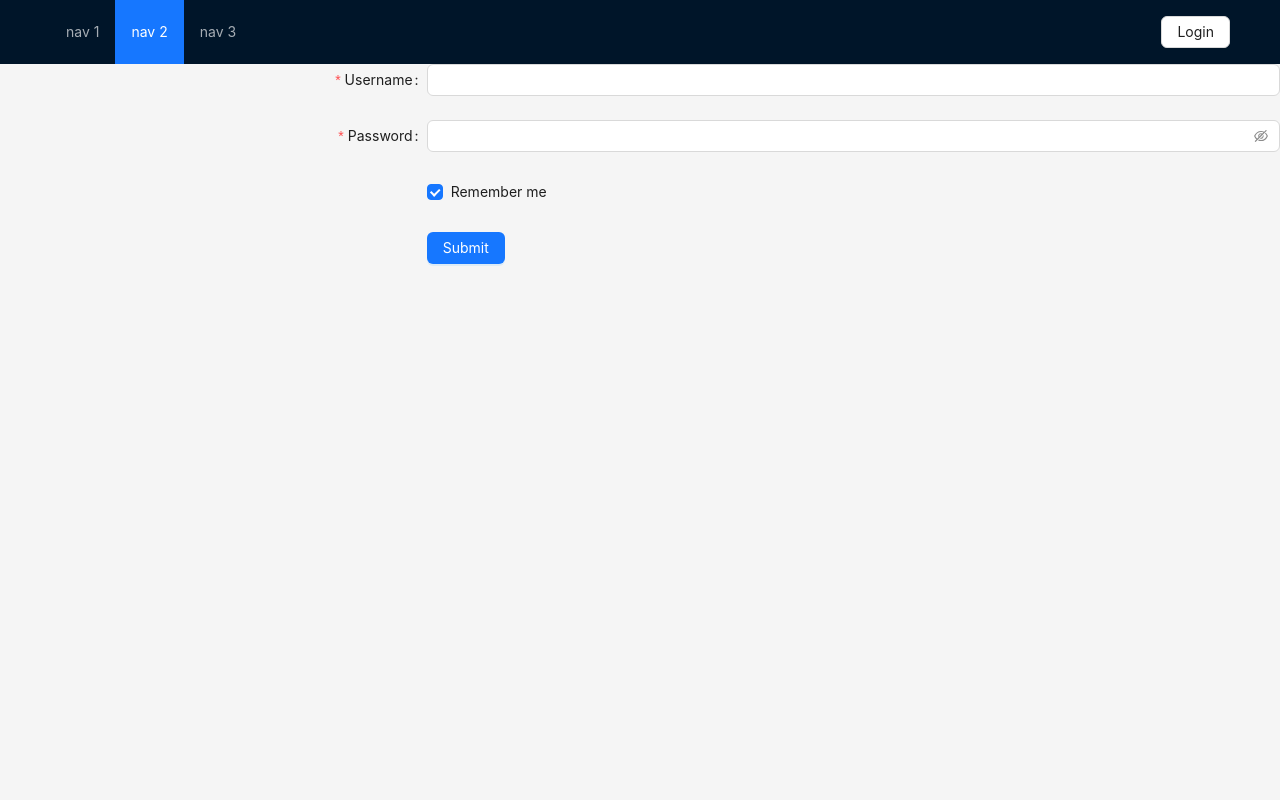
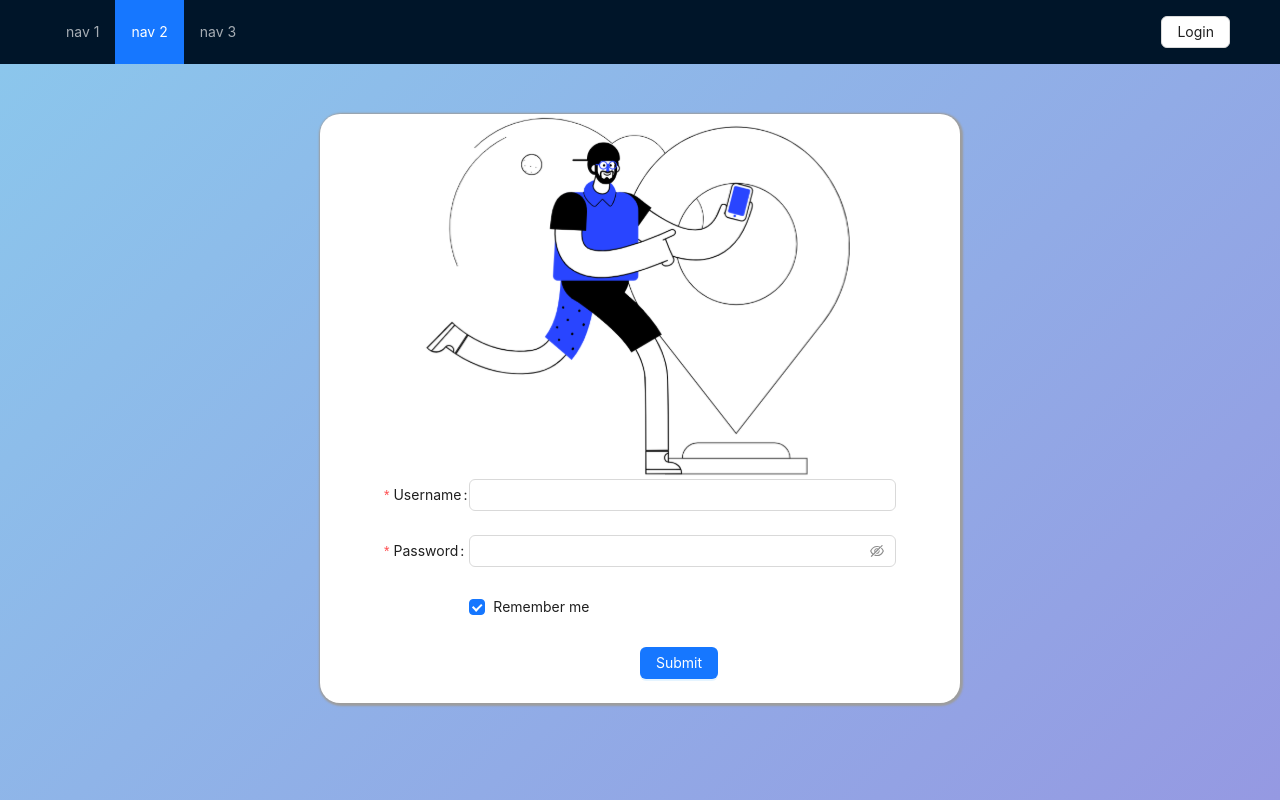
Before and after one commit to trongnhandev1011/BIKE-FE, a Next.js app: page /login in a window 1280 px wide. Built offline with nearby package versions, Linux system fonts and the light colour scheme.

Commit message:
Feat/styling and refactor

```diff
--- a/src/components/InformationCard/InformationCard.tsx
+++ b/src/components/InformationCard/InformationCard.tsx
@@ -16,7 +16,7 @@ const InformationCard = ({ data }: { data: any }) => {
         </div>
       </div>
       <div
-        className="flex items-center px-4"
+        className="items-center hidden px-4"
         style={{ backgroundColor: "#1A90FF", borderRadius: 10 }}
       >
         <CarOutlined
--- a/src/containers/Dashboard/Dashboard.tsx
+++ b/src/containers/Dashboard/Dashboard.tsx
@@ -18,15 +18,15 @@ const data = [
   {
     title: "Ant Design Title 3",
   },
-  {
-    title: "Ant Design Title 4",
-  },
 ];
 
 const Dashboard = () => {
   const { setCurrentTabId } = useContext(SideNavContext);
   return (
-    <div className="dashboard-container">
+    <div
+      className="dashboard-container"
+      style={{ height: "calc(100vh - 64px)", overflowY: "scroll" }}
+    >
       <DashboardInformationCardList data={data} />
       <div
         className="flex justify-between items-end"
--- a/src/containers/Screen/StationScreen.tsx
+++ b/src/containers/Screen/StationScreen.tsx
@@ -6,7 +6,7 @@ import { Typography } from "antd";
 
 const StationScreen = () => {
   return (
-    <div className="station-page">
+    <div className="station-page" style={{ height: "calc(100vh - 64px)" }}>
       <Typography.Title className="ml-5" level={2}>
         Station Management
       </Typography.Title>
--- a/src/layouts/ContainerLayout/ContainerLayout.tsx
+++ b/src/layouts/ContainerLayout/ContainerLayout.tsx
@@ -2,5 +2,5 @@ import { Layout } from "antd";
 import React from "react";
 
 export default function ContainerLayout({ children }: { children?: any }) {
-  return <Layout style={{ height: "100%" }}>{children}</Layout>;
+  return <Layout style={{ height: "calc(100vh - 64px)" }}>{children}</Layout>;
 }
--- a/src/layouts/DashboardLayout/DashboardLayout.tsx
+++ b/src/layouts/DashboardLayout/DashboardLayout.tsx
@@ -1,6 +1,5 @@
 import React from "react";
 import { Layout, theme } from "antd";
-import styles from "./DashboardLayout.module.scss";
 import { SideNavContainer } from "@containers/SideNav";
 
 const { Content } = Layout;
@@ -17,12 +16,9 @@ function DashboardLayout({
   } = theme.useToken();
 
   return (
-    <Layout style={{ height: "calc(100vw - 64px)" }}>
-      <div className="flex" style={{ height: "100%" }}>
-        <Content
-          className="layout-container"
-          style={{ margin: "0 50px", height: "100%" }}
-        >
+    <Layout>
+      <div className="flex">
+        <Content className="layout-container" style={{ margin: "0 50px" }}>
           <Layout
             style={{
               marginTop: "24px",
--- a/src/layouts/WrapperLayout/WrapperLayout.tsx
+++ b/src/layouts/WrapperLayout/WrapperLayout.tsx
@@ -7,7 +7,7 @@ export default function WrapperLayout({ children }: { children?: any }) {
   const { pathname } = useRouter();
 
   return (
-    <Layout style={{ height: "100vh" }}>
+    <Layout>
       {pathname !== "/dashboard" ? <HeaderContainer /> : null}
       {children}
     </Layout>
--- a/src/pages/dashboard.tsx
+++ b/src/pages/dashboard.tsx
@@ -39,7 +39,11 @@ const navElements = [
 const navContents: Record<string, JSX.Element> = {
   HOME: <DashboardContainer />,
   STATION_MANAGEMENT: <StationScreen />,
-  USER_MANAGEMENT: <h1>User management</h1>,
+  USER_MANAGEMENT: (
+    <div style={{ height: "calc(100vh - 64px)" }}>
+      <h1>User management</h1>
+    </div>
+  ),
 };
 
 export const SideNavContext = React.createContext({
--- a/src/pages/login.tsx
+++ b/src/pages/login.tsx
@@ -1,8 +1,9 @@
-import React, { useState } from "react";
+import React from "react";
 import { Button, Checkbox, Form, Input } from "antd";
-import { useAppDispatch } from "@redux/store";
 import useAuth from "@hooks/useAuth";
 import { ContainerLayout } from "@layouts/ContainerLayout";
+import Image from "next/image";
+import loginPic from "../../public/login_banner.svg";
 
 export type Props = {};
 
@@ -26,20 +27,44 @@ const Login: React.FC<Props> = () => {
   }) => {
     login({ email: values.username, password: values.password });
   };
+
   return (
     <ContainerLayout>
+      <div
+        className="flex justify-center login-container"
+        style={{
+          height: "100%",
+          backgroundColor: "#8BC6EC",
+          backgroundImage: "linear-gradient(135deg, #8BC6EC 0%, #9599E2 100%)",
+        }}
+      >
+        <div
+          className="flex flex-col items-center"
+          style={{
+            width: "50%",
+            height: "80%",
+            backgroundColor: "white",
+            borderRadius: "20px",
+            marginTop: 50,
+            boxShadow: "1px 1px 2px 2px #9D9D9D",
+          }}
+        >
+          <Image src={loginPic} alt="Hello" width={500} height={500} />
           <Form
             name="basic"
-        labelCol={{ span: 8 }}
-        wrapperCol={{ span: 16 }}
+            labelCol={{ span: 4 }}
+            wrapperCol={{ span: 20 }}
             initialValues={{ remember: true }}
             onFinish={onFinish}
             autoComplete="off"
+            style={{ width: "80%" }}
           >
             <Form.Item
               label="Username"
               name="username"
-          rules={[{ required: true, message: "Please input your username!" }]}
+              rules={[
+                { required: true, message: "Please input your username!" },
+              ]}
             >
               <Input />
             </Form.Item>
@@ -47,7 +72,9 @@ const Login: React.FC<Props> = () => {
             <Form.Item
               label="Password"
               name="password"
-          rules={[{ required: true, message: "Please input your password!" }]}
+              rules={[
+                { required: true, message: "Please input your password!" },
+              ]}
             >
               <Input.Password />
             </Form.Item>
@@ -55,17 +82,19 @@ const Login: React.FC<Props> = () => {
             <Form.Item
               name="remember"
               valuePropName="checked"
-          wrapperCol={{ offset: 8, span: 16 }}
+              wrapperCol={{ offset: 4, span: 20 }}
             >
               <Checkbox>Remember me</Checkbox>
             </Form.Item>
 
-        <Form.Item wrapperCol={{ offset: 8, span: 16 }}>
+            <Form.Item wrapperCol={{ offset: 12, span: 12 }}>
               <Button type="primary" htmlType="submit">
                 Submit
               </Button>
             </Form.Item>
           </Form>
+        </div>
+      </div>
     </ContainerLayout>
   );
 };
--- a/src/services/backend/authController/index.ts
+++ b/src/services/backend/authController/index.ts
@@ -6,7 +6,7 @@ import { IAuth } from "./type";
 
 export function loginAPI(props: { email: string; password: string }) {
   const { email, password } = props;
-  return axiosClient.post<Response<IAuth>>(
+  return axios.post<Response<IAuth>>(
     "http://52.74.214.224:8080/api/v1/auth/login",
     {
       username: email,
```
Also changed, not shown: public/login_banner.svg (added). Lines whose indentation alone changed are shown as unchanged.
